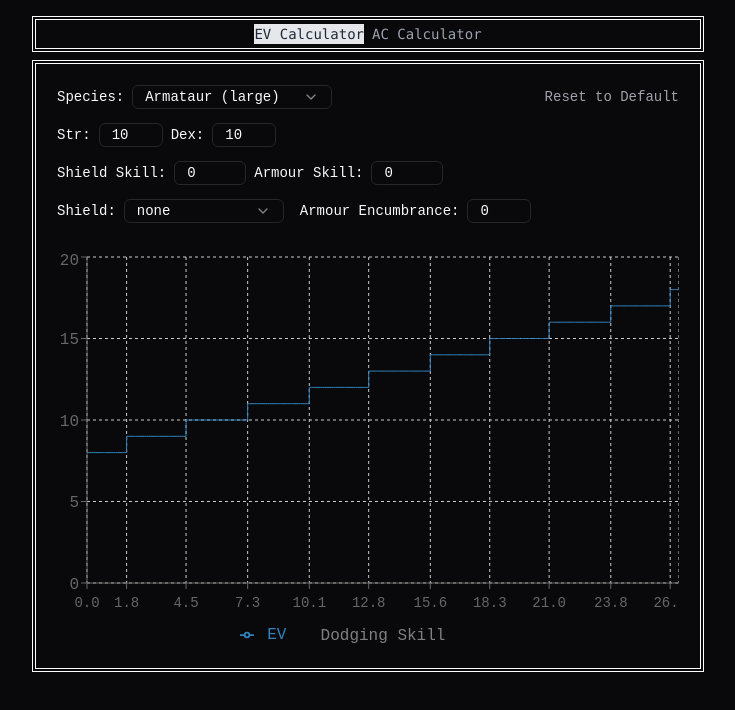
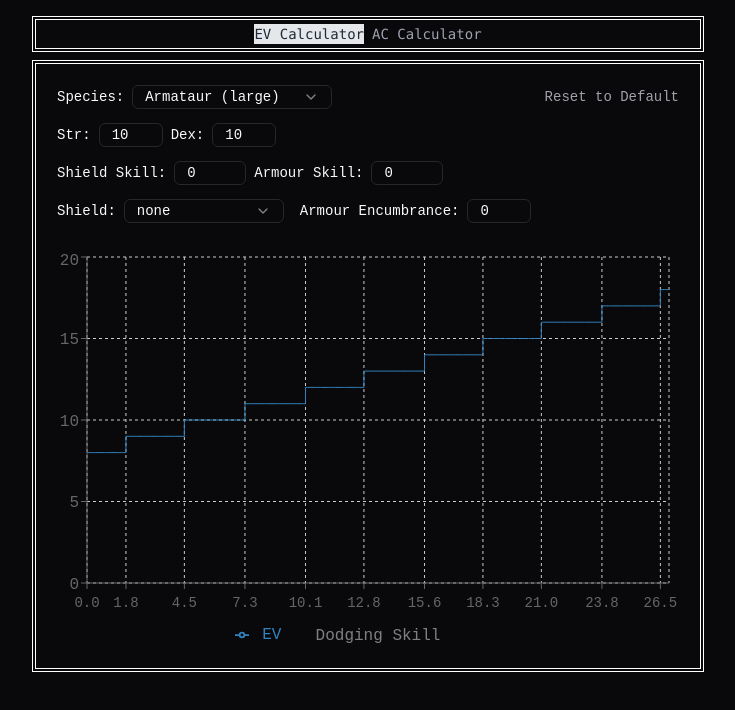
Before and after one commit to ktseo41/dcss-tools, a React (Vite) app: page / in a window 1280 px wide. Shown: the top 710 px of the page, without its empty margins (272-1007 px from the left). Built offline with nearby package versions, Linux system fonts and the light colour scheme.

Commit message:
fix: 숫자가 잘리는 문제

```diff
--- a/src/components/EvCalculator.tsx
+++ b/src/components/EvCalculator.tsx
@@ -203,7 +203,7 @@ const EVCalculator = () => {
           <ResponsiveContainer width="100%" height={400}>
             <LineChart
               data={data}
-              margin={{ left: 0, right: 0, top: 10, bottom: 10 }}
+              margin={{ left: 0, right: 10, top: 10, bottom: 10 }}
             >
               <CartesianGrid strokeDasharray="3 3" />
               <XAxis
```
